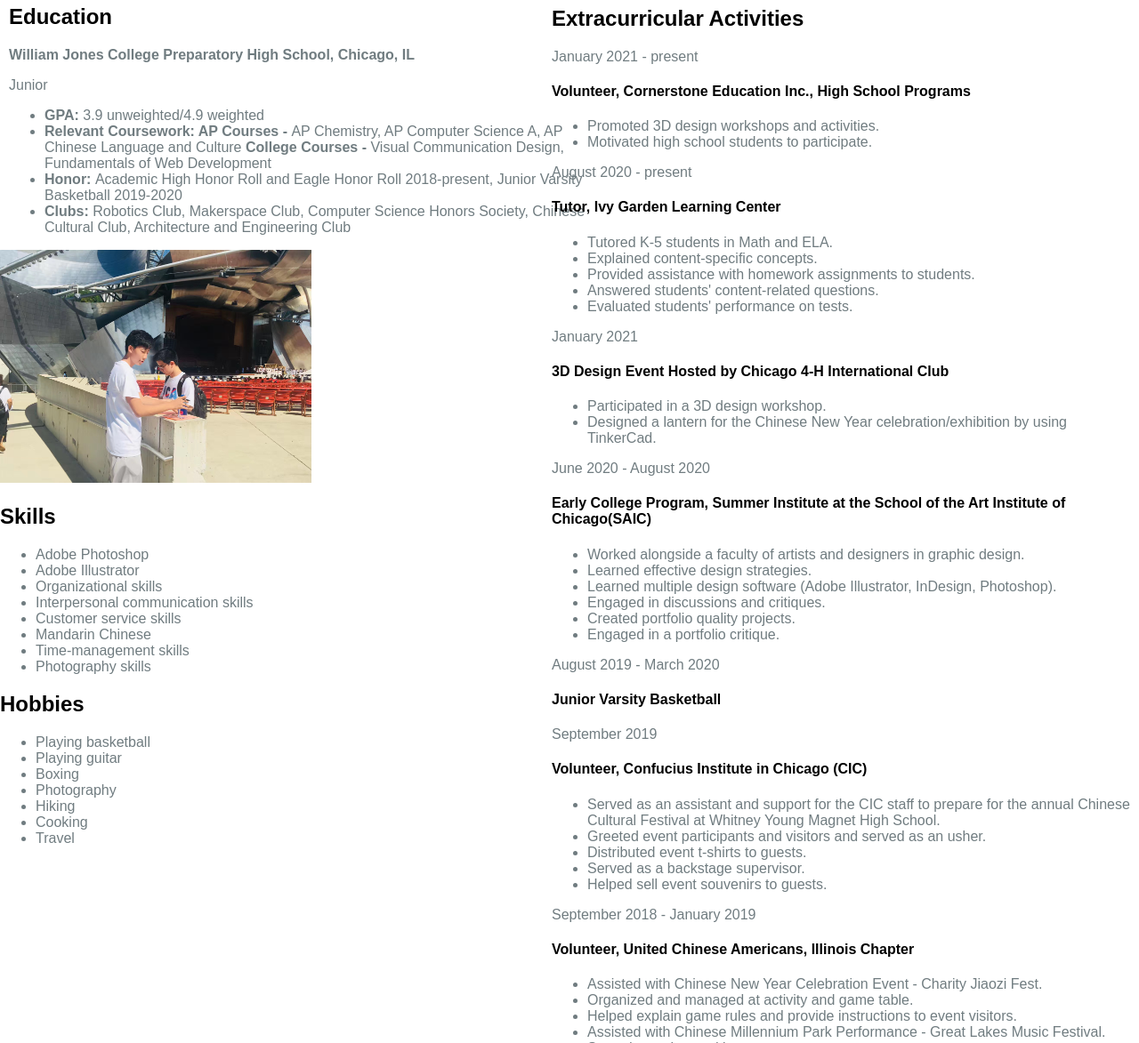
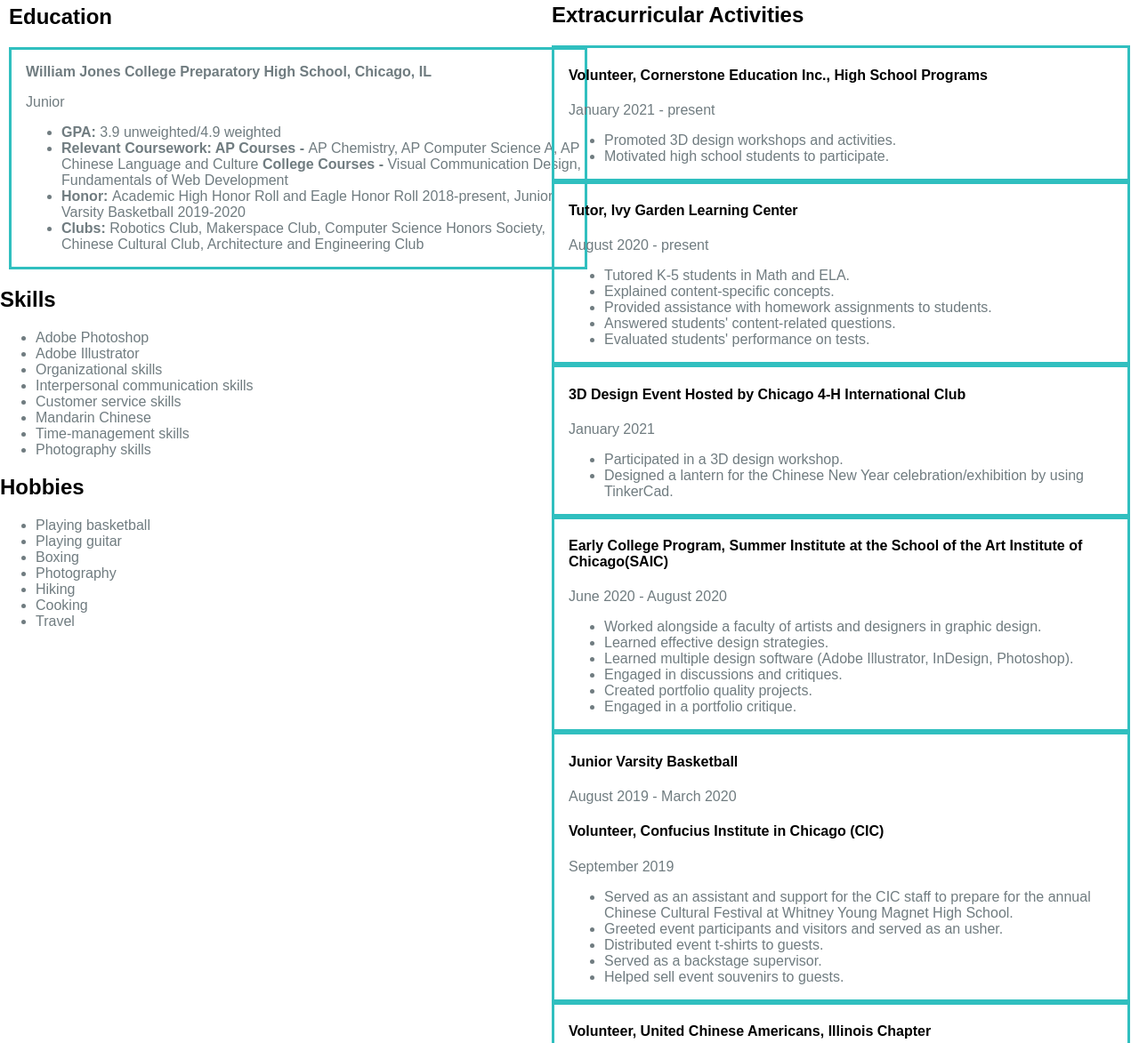
Before and after one commit to aqiao-814/Project2, a plain HTML site: page resume.html in a window 1280 px wide. Shown: the part 366-1539 px from the top of the page at 89% size. Drawn offline with Linux system fonts and the light colour scheme.

Commit message:
formated resume page

```diff
--- a/css/style.css
+++ b/css/style.css
@@ -153,12 +153,19 @@ p, li{
 	margin: 10px;
 	padding: 0px;
 }
-#extraact{
+.extraact{
   float: right;
   position: relative;
-  top: -19em;
+  top: -21.2em;
   width: 650px;
-	height: 200;
+	height: auto;
 	margin: 10px;
 	padding: 0px;
 }
+#eventborder{
+  width: auto;
+	height: auto;
+  padding-left: 1em;
+  border-style: solid;
+  border-color: #30BFBF;
+}
--- a/resume.html
+++ b/resume.html
@@ -26,14 +26,15 @@
   <header>
     <div class="talign">
       <h1 id="title">Resume</h1>
-    </div>
       <h1>Andy Qiao</h1>
       <p><strong>Contact Information</strong></p>
       <p><strong>Phone: </strong>773-331-6990</p>
       <p><strong>Email: </strong>aqiao@hawk.iit.edu</p>
+    </div>
   </header>
   <div id="education">
     <h2>Education</h2>
+    <div id="eventborder">
       <p><strong>William Jones College Preparatory High School, Chicago, IL</strong></p>
       <p>Junior</p>
       <ul>
@@ -43,16 +44,20 @@
         <li><strong>Clubs: </strong>Robotics Club, Makerspace Club, Computer Science Honors Society, Chinese Cultural Club, Architecture and Engineering Club</li>
       </ul>
     </div>
-  <div id="extraact">
+  </div>
+  <div class="extraact">
     <h2>Extracurricular Activities</h2>
+    <div id="eventborder">
+      <h4>Volunteer, Cornerstone Education Inc., High School Programs</h4>
       <p>January 2021 - present</p>
-    <h4>Volunteer, Cornerstone Education Inc., High School Programs</h4>
       <ul>
         <li>Promoted 3D design workshops and activities.</li>
         <li>Motivated high school students to participate.</li>
       </ul>
+    </div>
+    <div id="eventborder">
+      <h4>Tutor, Ivy Garden Learning Center</h4>
       <p>August 2020 - present</p>
-    <h4>Tutor, Ivy Garden Learning Center</h4>
       <ul>
         <li>Tutored K-5 students in Math and ELA.</li>
         <li>Explained content-specific concepts.</li>
@@ -60,14 +65,18 @@
         <li>Answered students' content-related questions.</li>
         <li>Evaluated students' performance on tests.</li>
       </ul>
+    </div>
+    <div id="eventborder">
+      <h4>3D Design Event Hosted by Chicago 4-H International Club</h4>
       <p>January 2021</p>
-    <h4>3D Design Event Hosted by Chicago 4-H International Club</h4>
       <ul>
         <li>Participated in a 3D design workshop.</li>
         <li>Designed a lantern for the Chinese New Year celebration/exhibition by using TinkerCad.</li>
       </ul>
+    </div>
+    <div id="eventborder">
+      <h4>Early College Program, Summer Institute at the School of the Art Institute of Chicago(SAIC)</h4>
       <p>June 2020 - August 2020</p>
-    <h4>Early College Program, Summer Institute at the School of the Art Institute of Chicago(SAIC)</h4>
       <ul>
         <li>Worked alongside a faculty of artists and designers in graphic design.</li>
         <li>Learned effective design strategies.</li>
@@ -76,10 +85,12 @@
         <li>Created portfolio quality projects.</li>
         <li>Engaged in a portfolio critique.</li>
       </ul>
+    </div>
+    <div id="eventborder">
+      <h4>Junior Varsity Basketball</h4>
       <p>August 2019 - March 2020</p>
-    <h4>Junior Varsity Basketball</h4>
+      <h4>Volunteer, Confucius Institute in Chicago (CIC)</h4>
       <p>September 2019</p>
-    <h4>Volunteer, Confucius Institute in Chicago (CIC)</h4>
       <ul>
         <li>Served as an assistant and support for the CIC staff to prepare for the annual Chinese Cultural Festival at Whitney Young Magnet High School.</li>
         <li>Greeted event participants and visitors and served as an usher.</li>
@@ -87,8 +98,10 @@
         <li>Served as a backstage supervisor.</li>
         <li>Helped sell event souvenirs to guests.</li>
       </ul>
+    </div>
+    <div id="eventborder">
+      <h4>Volunteer, United Chinese Americans, Illinois Chapter</h4>
       <p>September 2018 - January 2019</p>
-    <h4>Volunteer, United Chinese Americans, Illinois Chapter</h4>
       <ul>
         <li>Assisted with Chinese New Year Celebration Event - Charity Jiaozi Fest.</li>
         <li>Organized and managed at activity and game table.</li>
@@ -99,7 +112,7 @@
         <li>Helped manage VIP seating area and answer inquiries.</li>
       </ul>
     </div>
-  <img src="images/volunteer.png" alt="Me volunteering at Great Lakes Music Festival">
+  </div>
   <div>
     <h2>Skills</h2>
     <ul>
```
Lines whose indentation alone changed are shown as unchanged.
